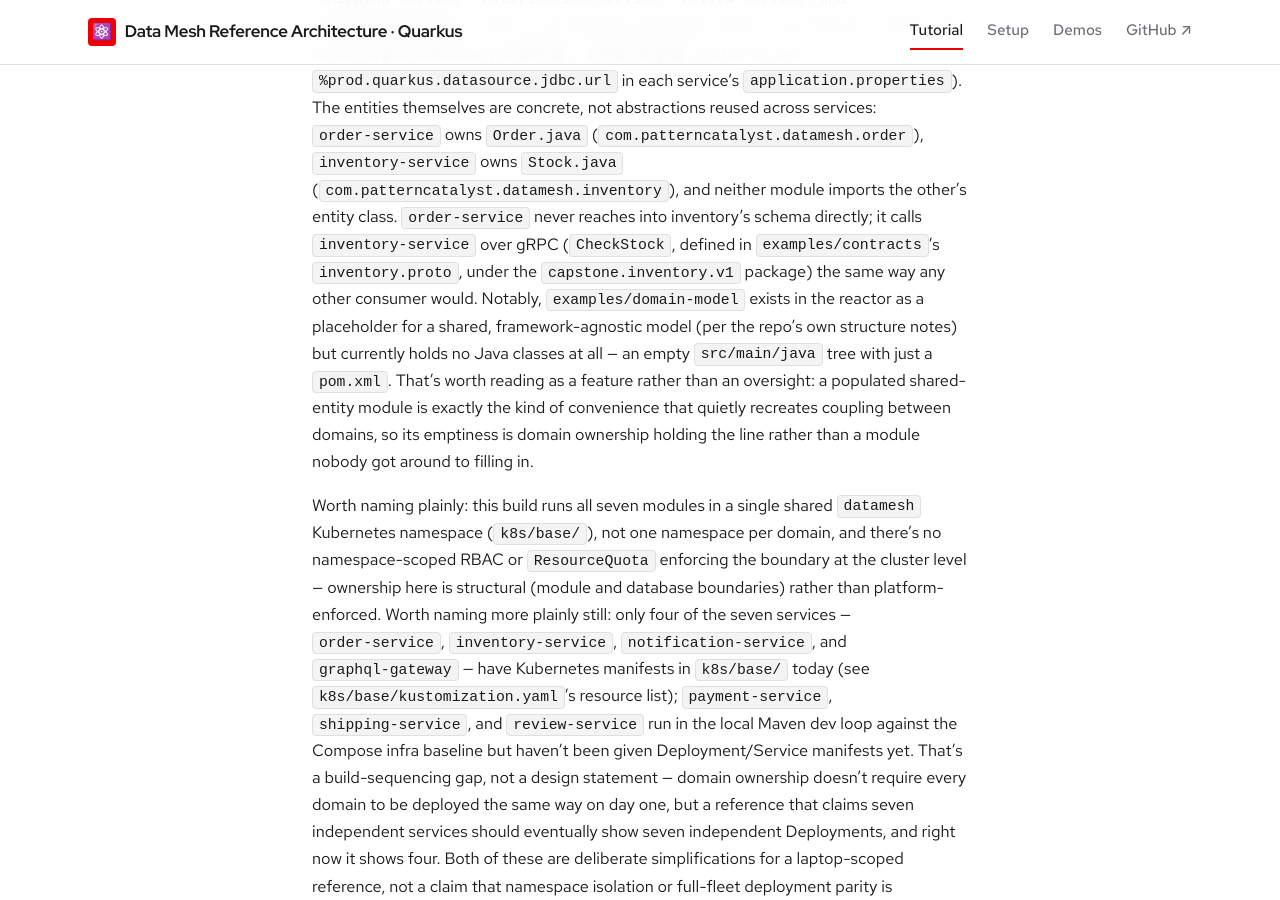
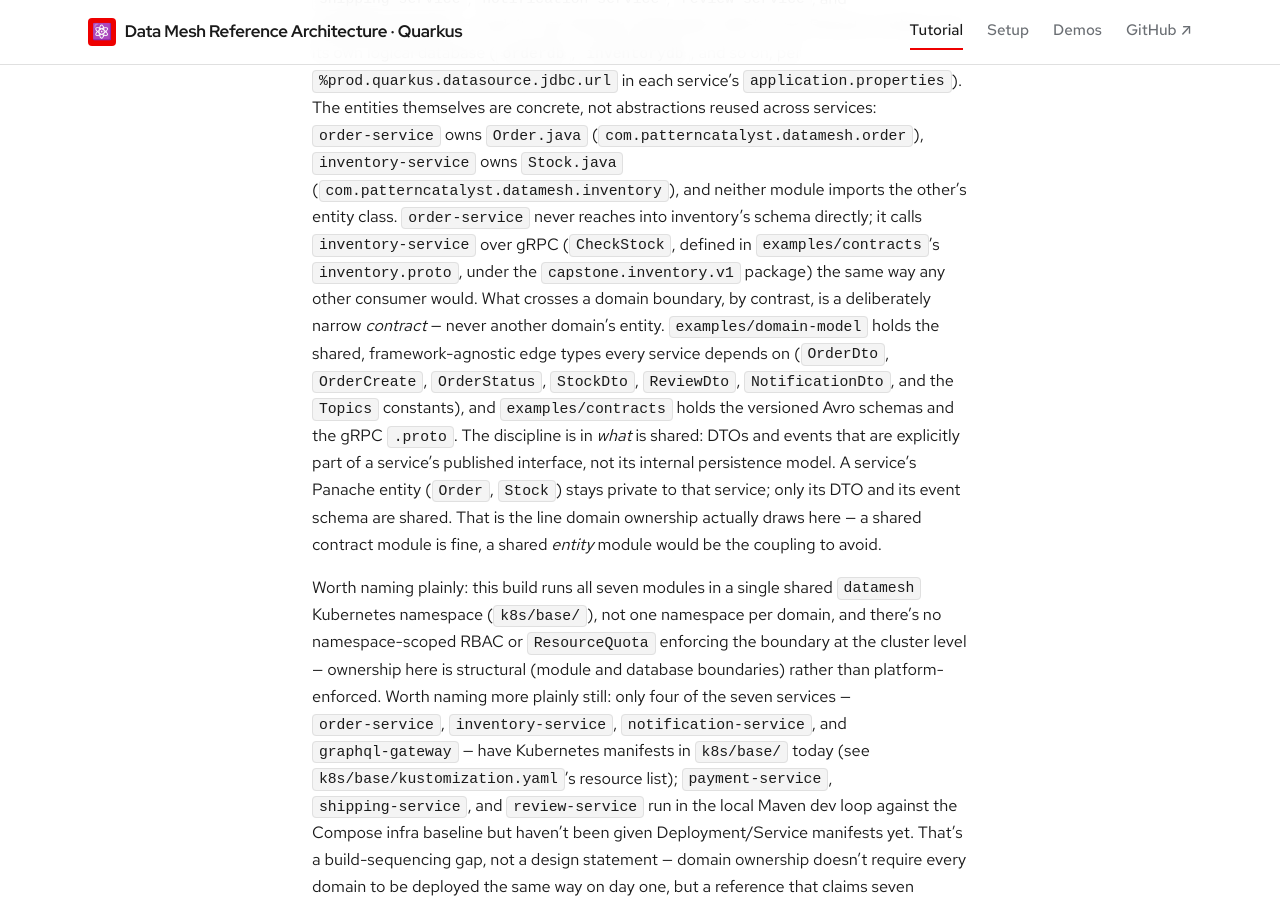
Before and after one commit to patterncatalyst/datamesh-reference-arch-quarkus, a Jekyll site: the page built from _docs/10-summary.md, in a window 1280 px wide and 900 px high, scrolled down 1745 px. Built offline with Jekyll 4.4.1, drawn with Linux system fonts in a browser that asks for light colours; some web fonts are replaced.

Commit message:
docs(tutorial): fix false domain-model claim + ch01 footer cross-ref (validator)
ch10 wrongly stated examples/domain-model is empty; it holds 7 shared DTOs (OrderDto/OrderCreate/OrderStatus/StockDto/ReviewDto/NotificationDto/Topics) every service depends on — corrected to the real shared-contract-not-shared-entity framing. ch01-concepts footer cross-ref: mTLS is chapter 06, not 02.

```diff
--- a/_docs/10-summary.md
+++ b/_docs/10-summary.md
@@ -55,14 +55,18 @@ imports the other's entity class. `order-service` never reaches into
 inventory's schema directly; it calls `inventory-service` over gRPC
 (`CheckStock`, defined in `examples/contracts`'s `inventory.proto`, under
 the `capstone.inventory.v1` package) the same way any other consumer would.
-Notably, `examples/domain-model` exists in the reactor as a placeholder for
-a shared, framework-agnostic model (per the repo's own structure notes) but
-currently holds no Java classes at all — an empty `src/main/java` tree with
-just a `pom.xml`. That's worth reading as a feature rather than an
-oversight: a populated shared-entity module is exactly the kind of
-convenience that quietly recreates coupling between domains, so its
-emptiness is domain ownership holding the line rather than a module nobody
-got around to filling in.
+What crosses a domain boundary, by contrast, is a deliberately narrow
+*contract* — never another domain's entity. `examples/domain-model` holds
+the shared, framework-agnostic edge types every service depends on
+(`OrderDto`, `OrderCreate`, `OrderStatus`, `StockDto`, `ReviewDto`,
+`NotificationDto`, and the `Topics` constants), and `examples/contracts`
+holds the versioned Avro schemas and the gRPC `.proto`. The discipline is in
+*what* is shared: DTOs and events that are explicitly part of a service's
+published interface, not its internal persistence model. A service's Panache
+entity (`Order`, `Stock`) stays private to that service; only its DTO and its
+event schema are shared. That is the line domain ownership actually draws
+here — a shared contract module is fine, a shared *entity* module would be
+the coupling to avoid.
 
 Worth naming plainly: this build runs all seven modules in a single shared
 `datamesh` Kubernetes namespace (`k8s/base/`), not one namespace per domain,
```
